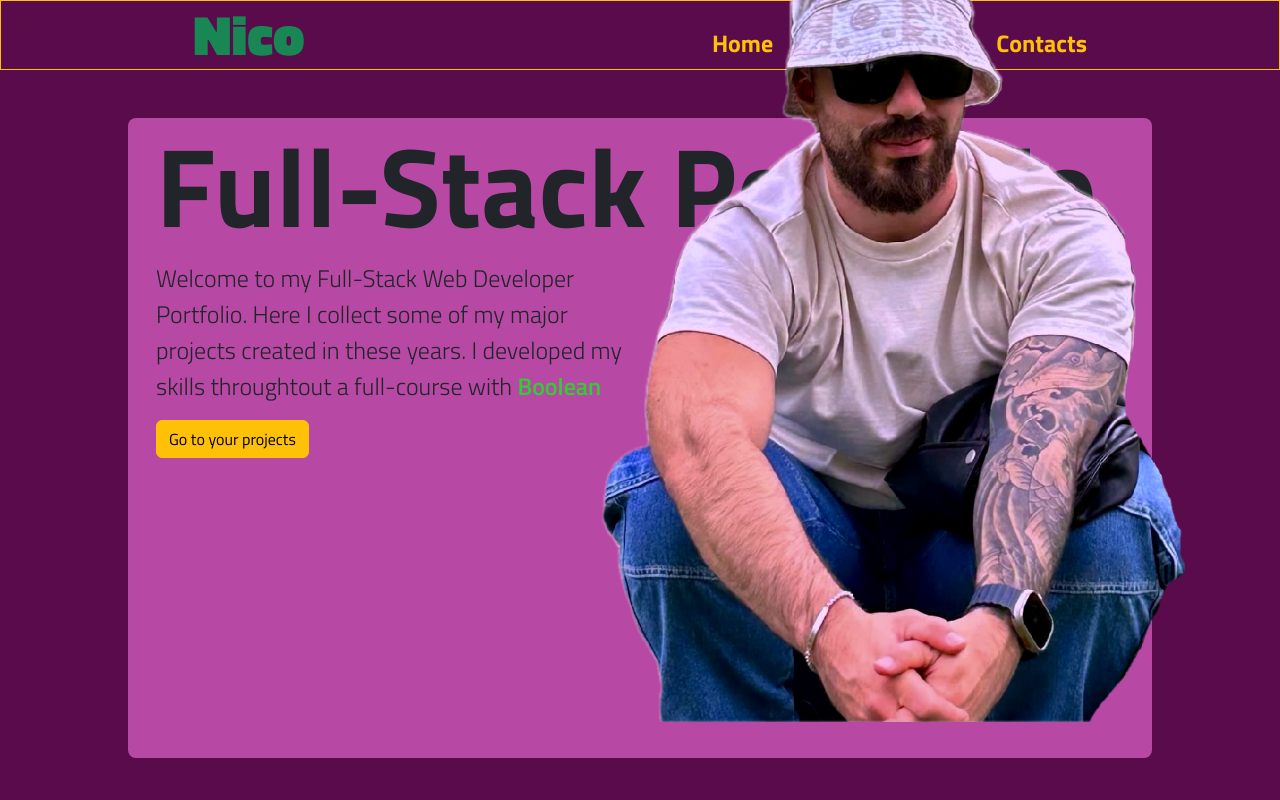
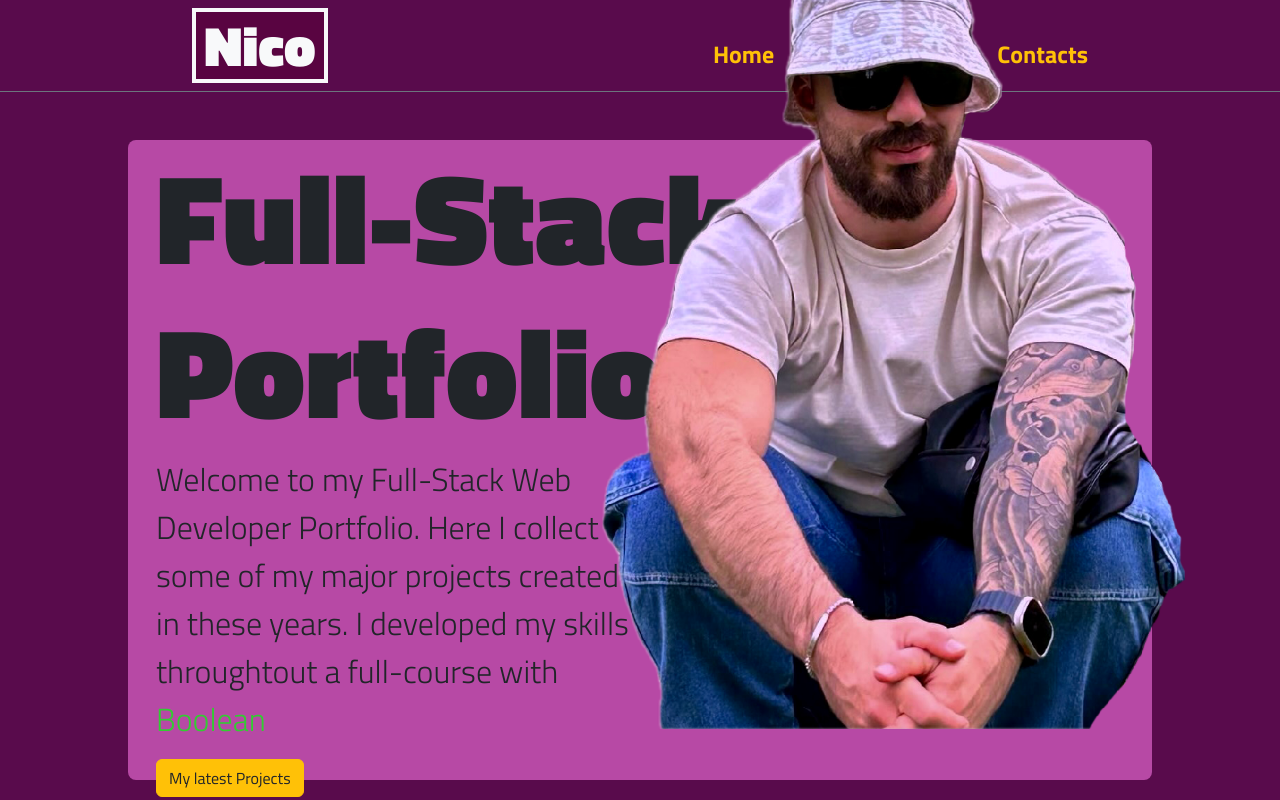
Before and after one commit to nicodellolio/vite-boolfolio, a Vue app: page / in a window 1280 px wide. Built offline with nearby package versions, Linux system fonts and the light colour scheme.

Commit message:
add pagination method prev + next+style re-design

```diff
--- a/src/App.vue
+++ b/src/App.vue
@@ -1,34 +1,16 @@
 <script>
-
+import AppHeader from './AppHeader.vue';
 
 export default {
   name: 'App',
+  components: {
+    AppHeader
+  }
 }
 </script>
 
 <template>
-
-  <nav class="d-flex navbar border-warning border align-items-center justify-content-between" style="padding: 0 15%;">
-
-    <div class="nav-brand display-4 text-success" style="font-weight: 900;">Nico</div>
-
-    <ul class="list-unstyled d-flex gap-4 my-2 fw-bold fs-4 pt-3">
-
-      <li class="nav-item fw-bold">
-        <RouterLink class="text-warning nav-link" :to="{ name: 'home' }">Home</RouterLink>
-      </li>
-      <li class="nav-item">
-        <RouterLink class="text-success nav-link fw-bolder" :to="{ name: 'projects' }">Projects</RouterLink>
-      </li>
-      <li class="nav-item">
-        <RouterLink class="text-warning nav-link" :to="{ name: 'about' }">About</RouterLink>
-      </li>
-      <li class="nav-item">
-        <RouterLink class="text-warning nav-link" :to="{ name: 'contacts' }">Contacts</RouterLink>
-      </li>
-
-    </ul>
-  </nav>
+  <AppHeader />
 
   <main>
     <RouterView />
--- /dev/null
+++ b/src/AppHeader.vue
@@ -0,0 +1,36 @@
+<script>
+
+export default {
+  name: 'AppHeader',
+}
+</script>
+
+<template>
+
+  <nav class="d-flex navbar border-bottom border-1 border-secondary align-items-center justify-content-between" style="padding: 0 15%;">
+
+    <div class="nav-brand display-4 p-bg-darker px-2 my-2 border-light border border-4" style="font-weight: 900;">
+      <RouterLink class="text-decoration-none text-light" :to="{ name: 'home' }">Nico</RouterLink>
+    </div>
+
+    <ul class="list-unstyled d-flex gap-4 my-2 fw-bold fs-4 pt-3">
+
+      <li class="nav-item fw-bold">
+        <RouterLink class="text-warning nav-link" :to="{ name: 'home' }">Home</RouterLink>
+      </li>
+      <li class="nav-item">
+        <RouterLink class="text-success nav-link fw-bolder" :to="{ name: 'projects' }">Projects</RouterLink>
+      </li>
+      <li class="nav-item">
+        <RouterLink class="text-warning nav-link" :to="{ name: 'about' }">About</RouterLink>
+      </li>
+      <li class="nav-item">
+        <RouterLink class="text-warning nav-link" :to="{ name: 'contacts' }">Contacts</RouterLink>
+      </li>
+
+    </ul>
+  </nav>
+
+</template>
+
+<style></style>
--- a/src/components/AppJumbo.vue
+++ b/src/components/AppJumbo.vue
@@ -17,22 +17,21 @@ export default {
 
         <div class="left-side ps-3 z-2">
 
-            <h1 class="fw-bold">
+            <h1 class="jumbo-title">
                 Full-Stack Portfolio
             </h1>
 
 
-            <p class="fs-4 w-50 fw-light">
+            <p class="fs-2 w-50 fw-light">
                 Welcome to my Full-Stack Web Developer Portfolio. Here I collect some of my major projects created in
                 these
                 years.
-                I developed my skills throughtout a full-course with <span class="fw-semibold"
-                    style="color: limegreen">Boolean</span>
+                I developed my skills throughtout a full-course with <span class="" style="color: limegreen">Boolean</span>
             </p>
 
 
             <div class="">
-                <a class="btn btn-warning" href="{{route('admin.projects.index')}}">Go to your projects</a>
+                <RouterLink class="text-dark btn btn-warning fw-normal" :to="{ name: 'projects' }">My latest Projects</RouterLink>
             </div>
 
         </div>
--- a/src/components/ProjectCard.vue
+++ b/src/components/ProjectCard.vue
@@ -56,35 +56,26 @@ export default {
    <div class="d-flex justify-content-center paginator-pp">
 
     <nav aria-label="Page navigation">
-      <ul
-      class="pagination"
-      >
-      <li class="page-item disabled">
-        <a class="page-link" :href="projects.prev_page_url" aria-label="Previous">
+      <ul class="pagination">
+        <li class="page-item">
+          <button style="border-radius: 100%;" class="page-link px-2 py-0 mt-3" :class="{'bg-secondary border-0 pb-1' : projects.current_page == 1}" @click="$emit('prevPage', projects.prev_page_url)" aria-label="Previous">
             <span aria-hidden="true">&laquo;</span>
-        </a>
+          </button>
         </li>
-      <li class="page-item active" aria-current="page">
-        <a class="page-link" :href="projects.first_page_url">1</a>
+
+        <li class="page-item">
+          <a style="border-radius: 100%;" class="page-link px-3 py-0 fs-2 mx-1 fw-bold" :href="projects.first_page_url">{{ projects.current_page }}</a>
         </li>
-      <li class="page-item"><a class="page-link" :href="projects.next_page_url">2</a></li>
+
         <li class="page-item">
-        <a class="page-link" :href="projects.last_page_url">3</a>
-      </li>
-      <li class="page-item">
-        <a class="page-link" :href="projects.next_page_url" aria-label="Next">
+          <button  style="border-radius: 100%;" class="page-link px-2 py-0 mt-3" :class="{'bg-secondary border-0 text-dark' : projects.current_page == projects.last_page}" @click="$emit('nextPage', projects.next_page_url)" aria-label="Next">
             <span aria-hidden="true">&raquo;</span>
-        </a>
+          </button>
         </li>
       </ul>
     </nav>
   </div>
 
-
 </template>
 
-<style lang="css">
-
-
-
-</style>
+<style lang="css"></style>
--- a/src/components/views/AppProjects.vue
+++ b/src/components/views/AppProjects.vue
@@ -18,7 +18,7 @@ export default {
         }
     },
     methods: {
-        callApi(url) {
+        callAPI(url) {
 
             axios
                 .get(url)
@@ -29,11 +29,20 @@ export default {
                 .catch(err => {
                     console.error(err);
                 })
+        },
+
+        nextPage(url){
+            this.callAPI(url)
+        },
+        prevPage(url){
+            this.callAPI(url)
         }
     },
     mounted() {
         let url = this.base_api_url + this.base_projects_url
-        this.callApi(url)
+        this.callAPI(url)
+
+
     }
 };
 </script>
@@ -41,7 +50,7 @@ export default {
 <template>
     <div>
         <h1>Here are my latest works</h1>
-        <ProjectCard :projects="projects" />
+        <ProjectCard :projects="projects" @next-page="nextPage" @prev-page="prevPage" />
 
     </div>
 </template>
--- a/src/style.css
+++ b/src/style.css
@@ -40,16 +40,20 @@ img.jumbo-img {
   right: 5%;
   z-index: 99;
   width: 50%;
-  margin-bottom: 9.8vh;
+  max-width: 690px;
+  margin-bottom: 8.9vh;
 
 }
 
 .jumbotron {
   min-height: 640px;
+  height: 80vh;
   width: 80%;
-  height: 80vh;
+  max-width: 1125px;
 
-  h1 {
-    font-size: 700%;
+  .jumbo-title {
+    font-size: 800%;
+    font-weight: 900;
+
   }
 }
```
Lines whose indentation alone changed are shown as unchanged.
